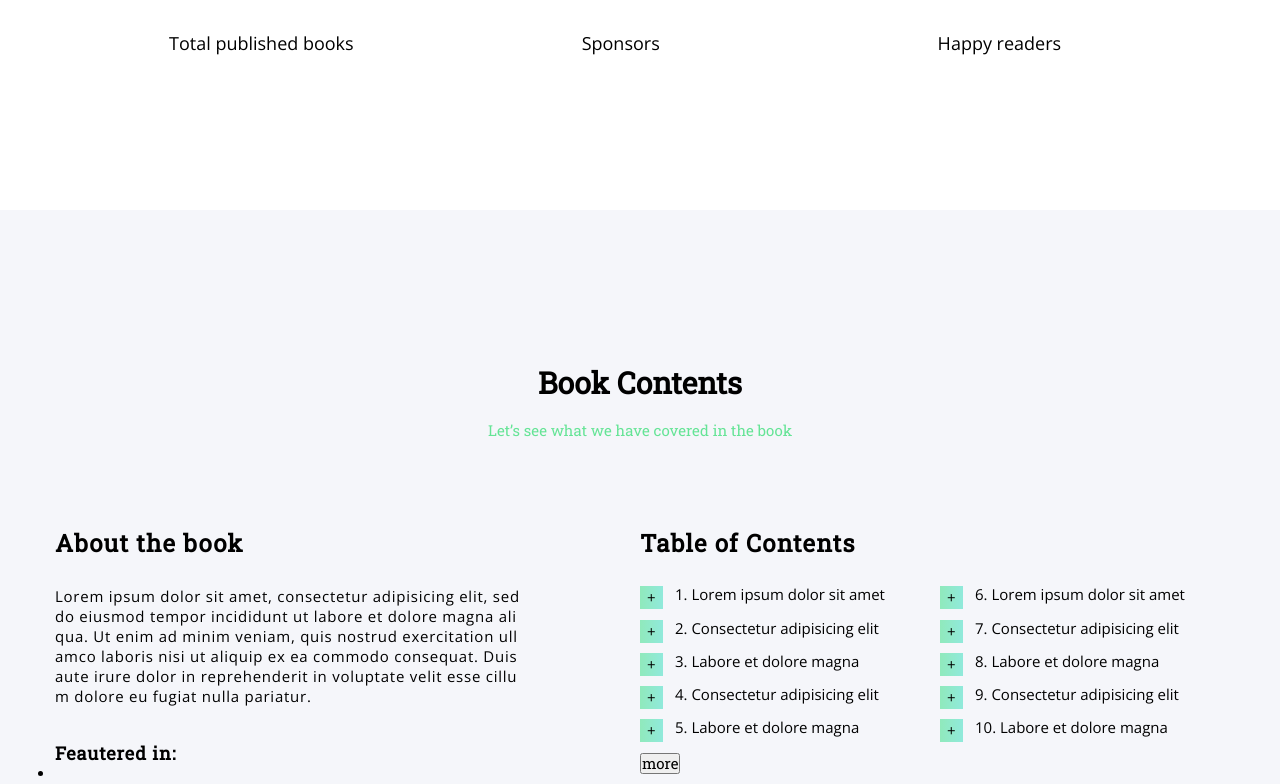
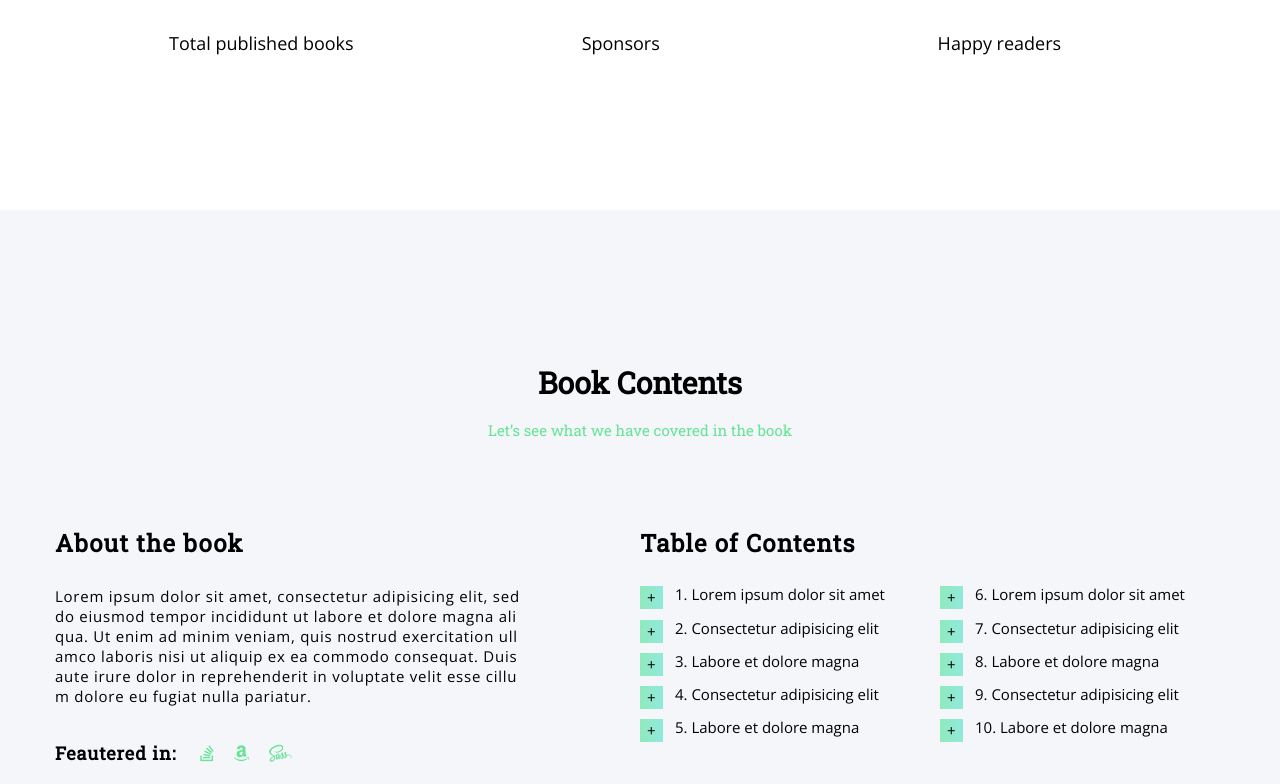
Before and after one commit to greenwizzy/bukka, a website: page src/views/index.html in a window 1280 px wide. Shown: the part 2013-2797 px from the top of the page. Drawn offline with nearby package versions, Linux system fonts and the light colour scheme; files that its build step writes are made by us from their sources.

Commit message:
Доделал 3 секцию.

```diff
--- a/src/styles/general/_base.scss
+++ b/src/styles/general/_base.scss
@@ -10,6 +10,19 @@
 * {
   margin: 0;
   padding: 0;
+}
+
+button {
+  padding: 0;
+  border: none;
+  font: inherit;
+  color: inherit;
+  background-color: transparent;
+  cursor: pointer;
+}
+
+a {
+  text-decoration: none;
 }
 h1,
 h2,
@@ -81,7 +94,7 @@
       color: $light-color;
     }
     &__item {
-      margin-left: 14px;
+      margin-left: 17px;
       padding-bottom: 5px;
       border-bottom: 3px solid transparent;
       transition: 0.3s;
@@ -223,6 +236,26 @@
     margin-bottom: 29px;
     letter-spacing: 1.2px;
   }
+  &-social {
+    display: flex;
+    align-items: center;
+    h4 {
+      margin-right: 24px;
+    }
+    &__list {
+      list-style-type: none;
+      color: $accent-color;
+      & > li {
+        display: inline-block;
+        margin-right: 16px;
+        vertical-align: middle;
+        & > a {
+          color: $accent-color;
+          font-size: 18px;
+        }
+      }
+    }
+  }
   &-text {
     flex-basis: 40%;
     h4 {
@@ -242,6 +275,15 @@
   }
   &-table {
     flex-basis: 50%;
+    & > button {
+      padding: 17px 44px;
+      margin-top: 38px;
+      background-color: $accent-color;
+      border-radius: 3px;
+      color: $light-color;
+      font-family: "Roboto Slab";
+      box-shadow: 0 2px 0 rgba(101, 228, 125, 0.5);
+    }
     &__list {
       margin: 0;
       padding: 0;
--- a/src/views/includes/head.html
+++ b/src/views/includes/head.html
@@ -6,6 +6,12 @@
 <meta
   name="viewport"
   content="width=device-width, user-scalable=no, initial-scale=1.0, maximum-scale=1.0, minimum-scale=1.0"
+/>
+<link
+  rel="stylesheet"
+  href="https://use.fontawesome.com/releases/v5.8.2/css/all.css"
+  integrity="sha384-oS3vJWv+0UjzBfQzYUhtDYW+Pj2yciDJxpsK1OYPAYjqT085Qq/1cq5FLXAZQ7Ay"
+  crossorigin="anonymous"
 />
 <link
   rel="shortcut icon"
--- a/src/views/index.html
+++ b/src/views/index.html
@@ -135,16 +135,16 @@
               reprehenderit in voluptate velit esse cillu m dolore eu fugiat
               nulla pariatur.
             </p>
-            <div >
+            <div  class="block-about-social">
               <h4>Feautered in:</h4>
-              <ul>
-                <li><a href=""></a></li>
-                <li><a href=""></a></li>
-                <li><a href=""></a></li>
+              <ul class="block-about-social__list">
+                <li> <a href=""><i class="fab fa-stack-overflow"></i></a></li>
+                <li><a href=""><i class="fab fa-amazon"></i></a></li>
+                <li><a href=""><i class="fab fa-sass"></i></a></li>
               </ul>
             </div>
           </div>
-          <div  class="block-about-table">
+          <div class="block-about-table">
             <h3>Table of Contents</h3>
             <ol class="block-about-table__list">
               <li>Lorem ipsum dolor sit amet</li>
@@ -158,7 +158,7 @@
               <li>Consectetur adipisicing elit</li>
               <li>Labore et dolore magna</li>
             </ol>
-            <button>more</button>
+            <button>More</button>
           </div>
         </div>
       </div>
```
Also changed, not shown: src/img/amazon.png (added), src/img/sass.png (added), src/img/stackoverflow.png (added), src/img/svg/amazon.svg (added), src/img/svg/sass.svg (added), src/img/svg/stackoverflow.svg (added).
